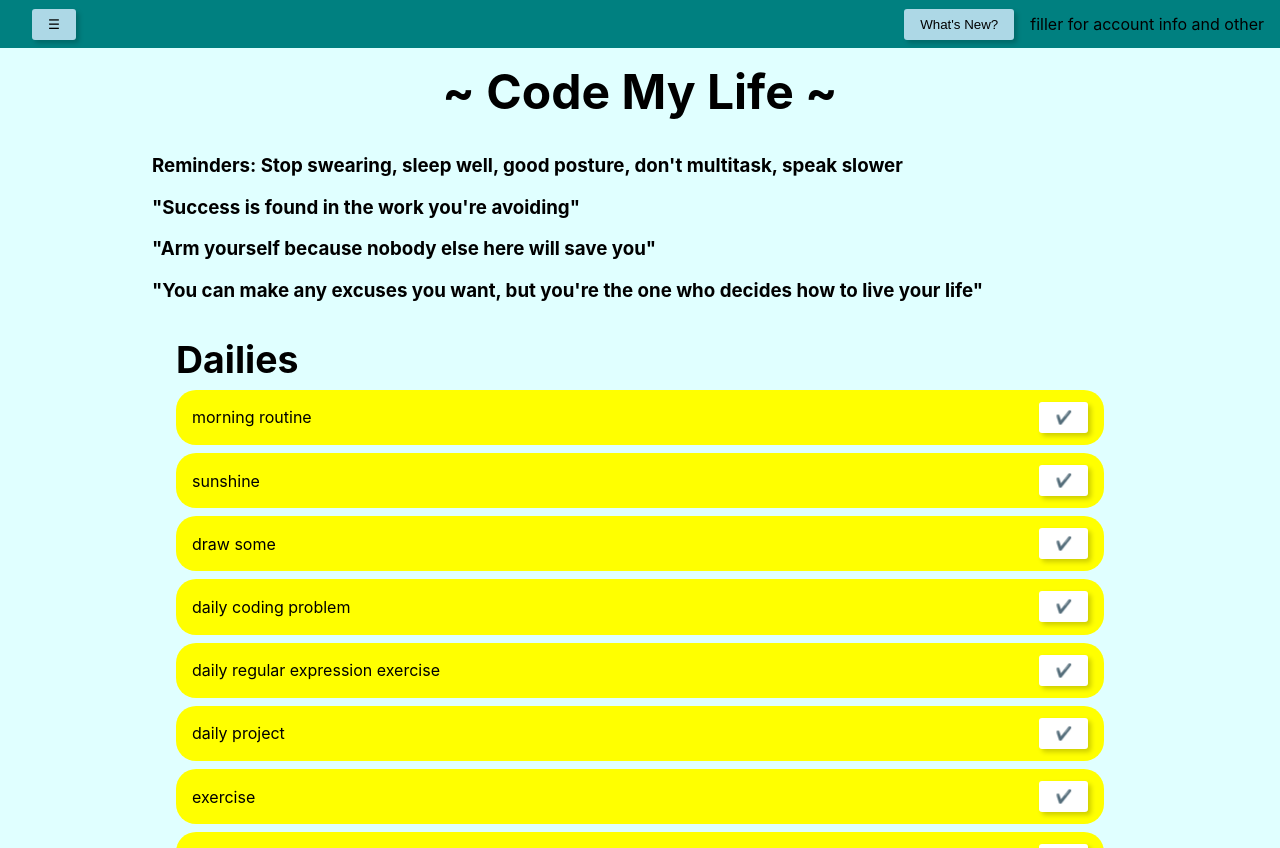
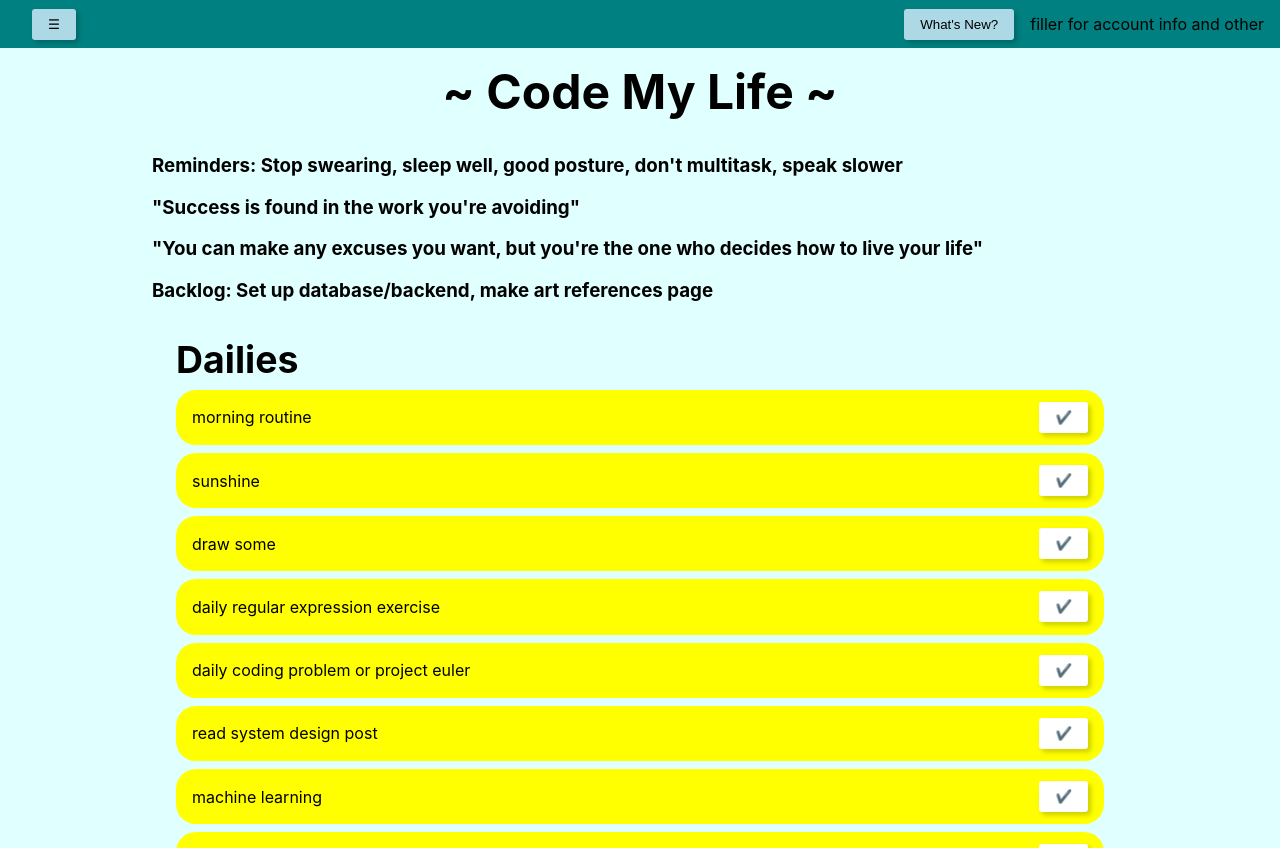
Before and after one commit to JellyChew/code-my-life, a Next.js app: page / in a window 1280 px wide. Built offline with nearby package versions, Linux system fonts and the light colour scheme.

Commit message:
dailies updated, quotes edited, backlog added!

```diff
--- a/components/layout.js
+++ b/components/layout.js
@@ -19,7 +19,7 @@ export default function layout({ children }) {
         setShowSidebar(!showSidebar);
     }
 
-    let updateMsg = 'content update: updated dailies, new food videos!'
+    let updateMsg = 'content update: big dailies change, quotes changed!'
 
     function whatsNew() {
         Swal.fire({
@@ -41,7 +41,6 @@ export default function layout({ children }) {
                 {(showSidebar &&
                     <div className={styles.sidebar}>
                         <Link href='/'><a>Home</a></Link> <br />
-                        <Link href='/tabs/physical'><a>Physical</a></Link> <br />
                         <Link href='/tabs/food'><a>Food</a></Link>
 
                     </div>
--- a/components/todolist.js
+++ b/components/todolist.js
@@ -5,8 +5,8 @@ import { useState } from 'react'
 
 export default function Todolist() {
 
-    let dailies = [ 'morning routine', 'sunshine', 'draw some', 'daily coding problem',
-    'daily regular expression exercise', 'daily project', 'exercise', 'shower early' ]
+    let dailies = [ 'morning routine', 'sunshine', 'draw some', 'daily regular expression exercise',
+    'daily coding problem or project euler', 'read system design post', 'machine learning', 'exercise', 'shower early' ]
     const [ todos, setTodos ] = useState([]);
     const [ newTodo, setNewTodo ] = useState('');
 
--- a/pages/index.js
+++ b/pages/index.js
@@ -23,10 +23,10 @@ export default function Home() {
             "Success is found in the work you're avoiding"
           </h3>
           <h3>
-            "Arm yourself because nobody else here will save you"
+            "You can make any excuses you want, but you're the one who decides how to live your life"
           </h3>
           <h3>
-            "You can make any excuses you want, but you're the one who decides how to live your life"
+            Backlog: Set up database/backend, make art references page
           </h3>
 
           <Todolist />
```
Also changed, not shown: pages/tabs/importanttopics.js (added, +30 -0 lines).
